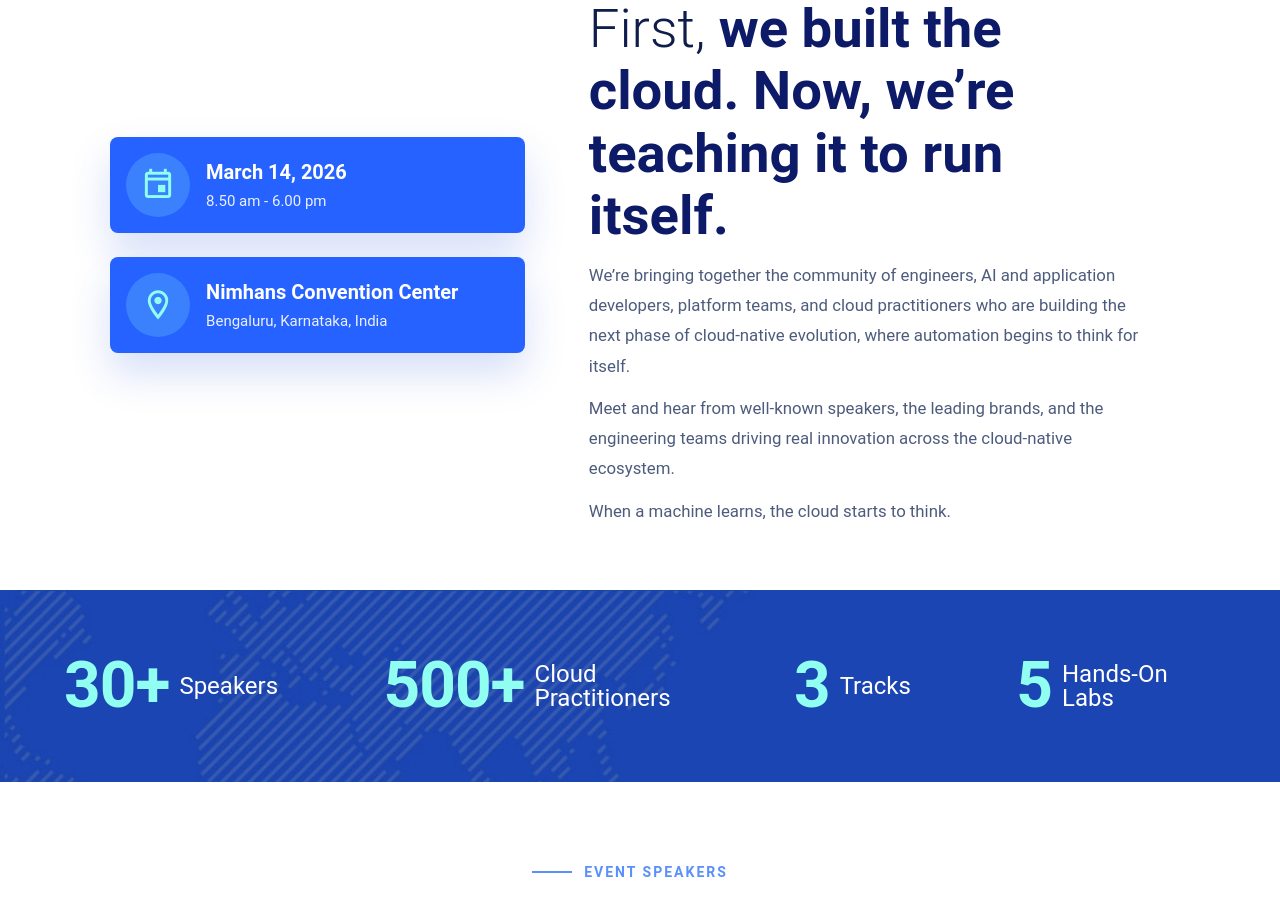
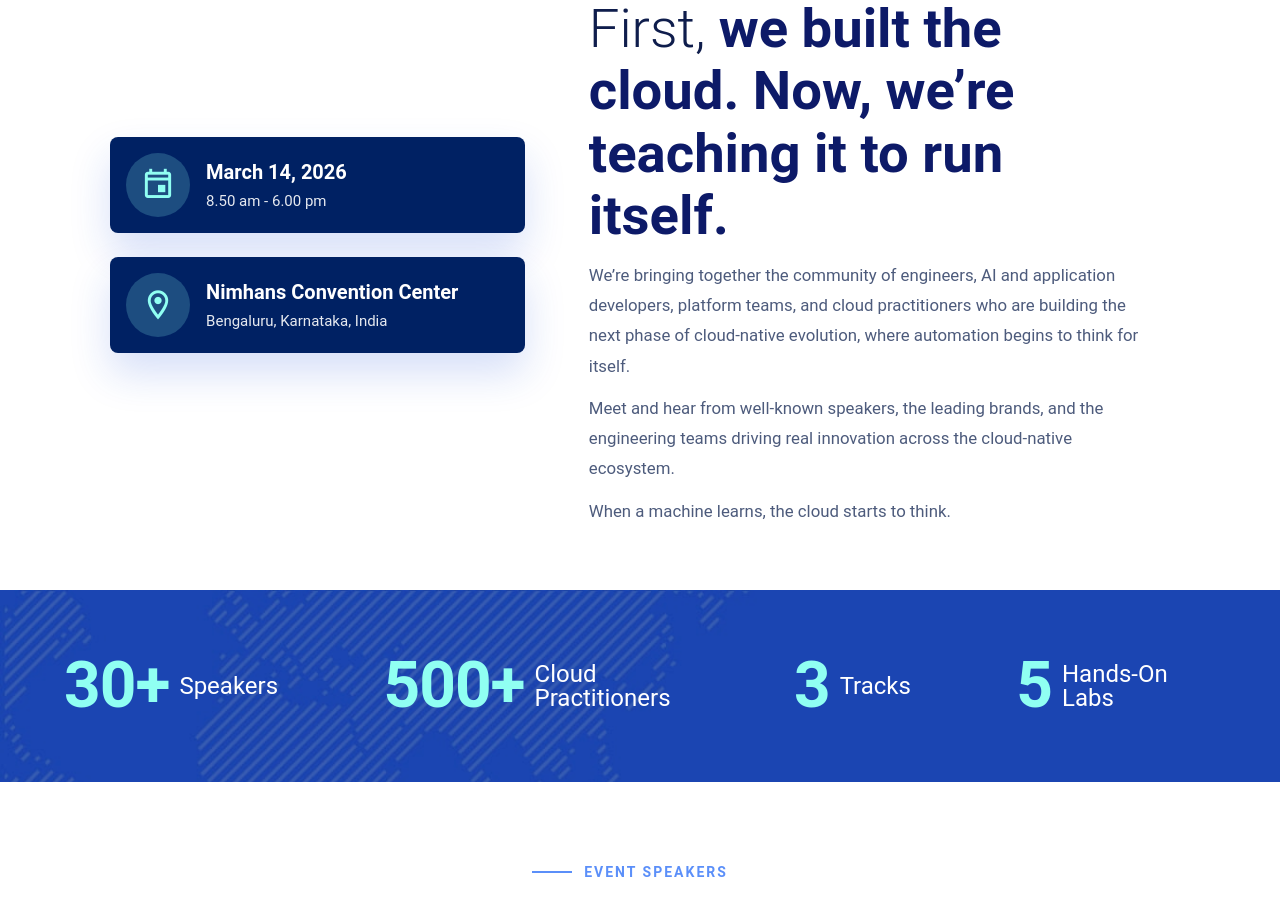
Before and after one commit to kunalworldwide/cloudxai-fest-spark, a Nuxt app: page / in a window 1280 px wide. Shown: the part 900-1816 px from the top of the page. Built offline with nearby package versions, Linux system fonts and the light colour scheme.

Commit message:
Update background color of event card in aboutEvent.vue for improved visual consistency

```diff
--- a/app/components/home/aboutEvent.vue
+++ b/app/components/home/aboutEvent.vue
@@ -124,7 +124,7 @@ const eventStats = ref(stats);
 }
 
 .about-event__card {
-  background-color: #2562ff;
+  background-color: #002163;
   width: 90%;
   color: #ffffff;
   box-shadow: 0px 20px 40px rgba(28, 76, 217, 0.18);
```
